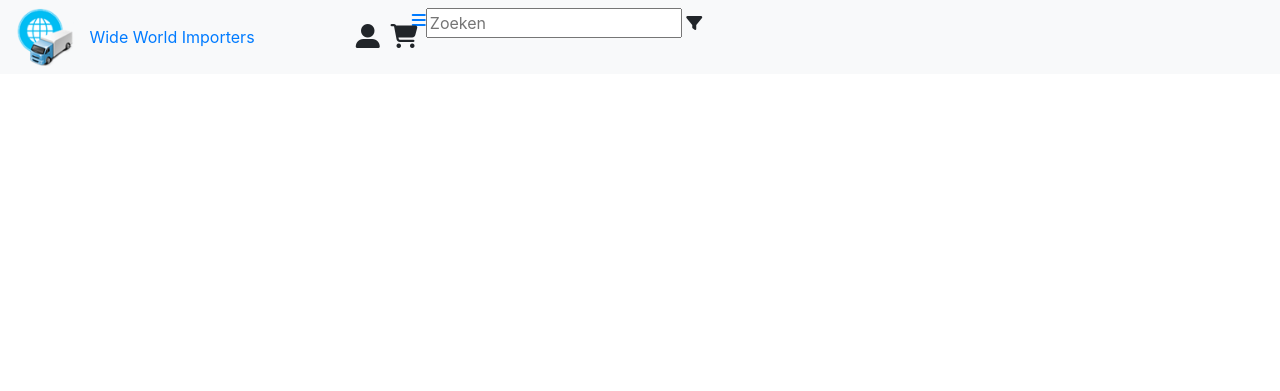
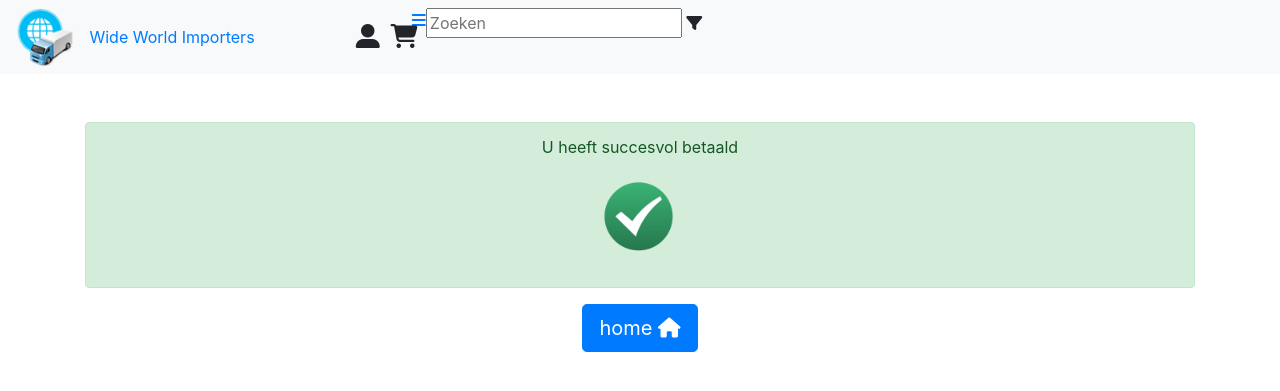
Before and after one commit to Tim6640/WWI, a PHP site: page /betalingbevestiging.php in a window 1280 px wide. Shown: the top 391 px of the page. Run offline with PHP 8.4, Linux system fonts and the light colour scheme; some libraries are stand-ins or nearby versions.

Commit message:
betaling bevestiging *final*

```diff
--- /dev/null
+++ b/public/betaling.css
@@ -0,0 +1,13 @@
+img {
+    width: 100px;
+    height: auto;
+    display: block;
+}
+.content {
+    min-height: auto;
+    border: aqua;
+    border-style: hidden;
+}
+.button {
+
+}
--- a/public/betalingbevestiging.php
+++ b/public/betalingbevestiging.php
@@ -1,3 +1,12 @@
+<!DOCTYPE html>
+<html>
+<head lang="eng">
+    <title>betalingsbevestiging</title>
+    <meta charset="UTF-8">
+    <meta name="viewport" content="width=device-width, initial-scale=1">
+    <link rel="stylesheet" href="https://maxcdn.bootstrapcdn.com/bootstrap/4.3.1/css/bootstrap.min.css">
+    <script src="https://kit.fontawesome.com/3c0f9f28b6.js" crossorigin="anonymous"></script>
+    <link rel="stylesheet" type="text/css" href="betaling.css">
     <?php
     /**
      * Created by PhpStorm.
@@ -9,3 +18,22 @@ include_once("../src/core/init.php");
     $pageTitle = "Home";
     include_once("../public/includes/header.php");
     ?>
+</head>
+<body>
+<div class="container my-5 text-center" role="alert" style="">
+    <div class="row">
+        <div class="col-12">
+            <div class="m-auto alert alert-success">
+                <p class="text-center">U heeft succesvol betaald</p>
+                <img src="images/betaald.png" class="img-fluid m-auto" alt="Responsive image">
+            </div>
+        </div>
+    </div>
+
+    <div class="row mt-3">
+        <div class="col-12">
+            <button type="button" class="btn btn-lg btn-primary center-block">home <i class="fas fa-home"></i></button>
+        </div>
+    </div>
+</body>
+</html>
```
Also changed, not shown: public/images/betaald.png (added). Lines whose indentation alone changed are shown as unchanged.
